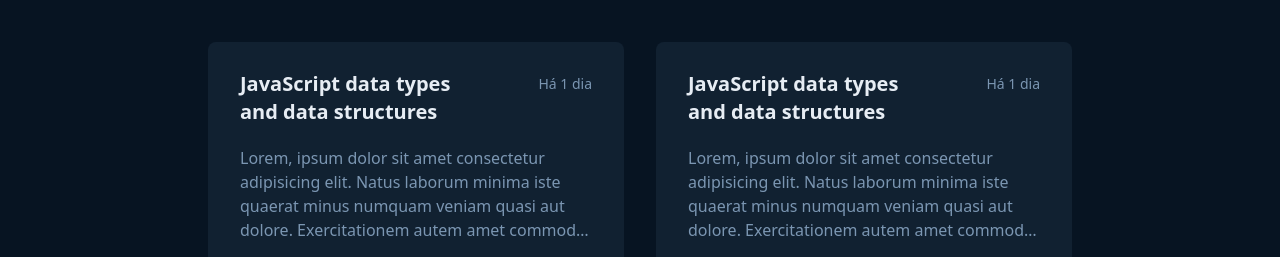
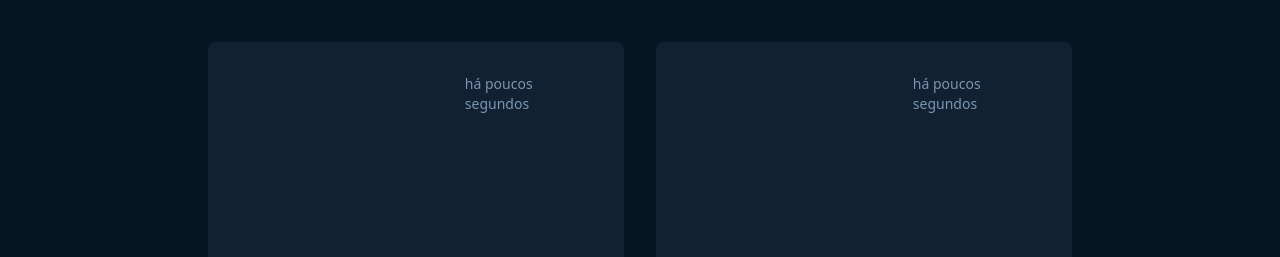
Before and after one commit to matheusc1/github-blog, a React (Vite) app: page / in a window 1280 px wide. Shown: the part 543-800 px from the top of the page. Built offline with nearby package versions, Linux system fonts and the light colour scheme; no server answers.

Commit message:
feat: configure dayjs and add properties to the repo-card component

```diff
--- a/src/components/repo-card.tsx
+++ b/src/components/repo-card.tsx
@@ -1,20 +1,31 @@
 import { Link } from "react-router-dom"
+import dayjs from "dayjs"
+import "dayjs/locale/pt-br"
+import relativeTime from "dayjs/plugin/relativeTime"
 
-export function RepoCard() {
+dayjs.extend(relativeTime)
+dayjs.locale('pt-br')
+
+interface RepoCardProps {
+  title: string
+  date: string
+  text: string
+}
+
+export function RepoCard(children: RepoCardProps) {
   return (
     <Link to="/post">
       <button className="flex flex-col text-left w-card bg-post rounded-lg h-64 p-8 overflow-hidden
       relative outline-none hover:ring-2 hover:ring-label focus-visible:ring-2 focus-visible:ring-blue">
         <div className="w-full flex justify-between">
           <p className="text-xl text-title font-bold w-60 -mt-1">
-            JavaScript data types and data structures
+            {children.title}
           </p>
-          <span className="text-sm text-span">Há 1 dia</span>
+          <span className="text-sm text-span">{dayjs().to(children.date)}</span>
         </div>
 
         <p className="text-span mt-5 text-ellipsis max-w-[352px] line-clamp-4">
-          Lorem, ipsum dolor sit amet consectetur adipisicing elit. Natus laborum minima iste quaerat minus numquam veniam quasi aut dolore. Exercitationem autem amet commodi.
-          Lorem ipsum dolor sit amet consectetur adipisicing elit. Et sed, sint ipsam cupiditate praesentium tempora libero quisquam enim dolorem dolore voluptates quasi ut mollitia recusandae sapiente officia illum, dolores commodi.
+          {children.text}
         </p>
       </button>
     </Link>
```
